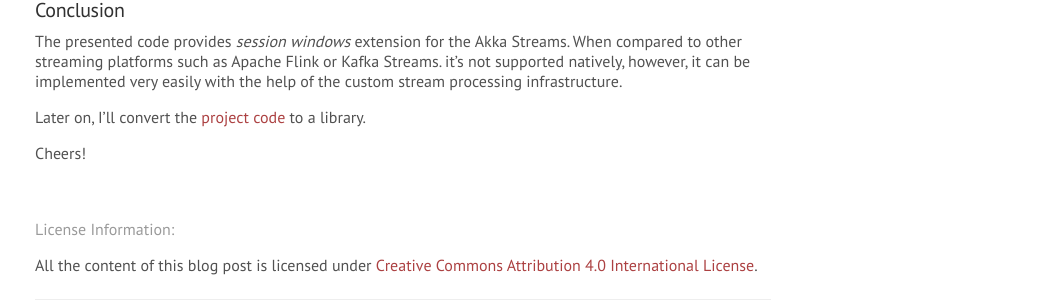
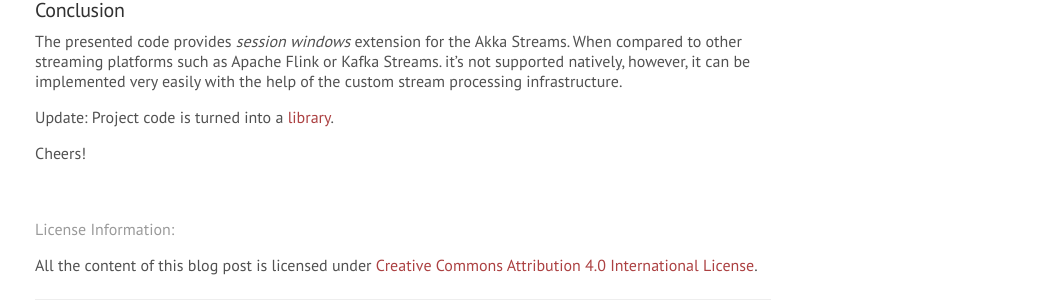
Before and after one commit to efekahraman/efekahraman.github.io, a Jekyll site: the page built from _posts/2019-01-06-session-windows-in-akka-streams.md, in a window 1280 px wide and 900 px high, scrolled down 6169 px. Shown: the part 331-632 px from the top of the window, without its empty margins (237-1280 px from the left). Built offline with Jekyll 4.4.1, drawn with Linux system fonts in a browser that asks for light colours; comment, search, counter and statistics services are not loaded; some of the changed text lies outside the part shown.

Commit message:
Updated post

```diff
--- a/_posts/2019-01-06-session-windows-in-akka-streams.md
+++ b/_posts/2019-01-06-session-windows-in-akka-streams.md
@@ -254,6 +254,6 @@ Pretty self-explanatory!
 
 The presented code provides _session windows_ extension for the Akka Streams. When compared to other streaming platforms such as Apache Flink or Kafka Streams. it's not supported natively, however, it can be implemented very easily with the help of the custom stream processing infrastructure.
 
-Later on, I'll convert the [project code](https://github.com/efekahraman/akka-streams-session-window) to a library.
+Update: Project code is turned into a [library](https://github.com/efekahraman/akka-streams-session-window).
 
 Cheers!
```
Also changed, not shown: other parts of _posts/2019-01-06-session-windows-in-akka-streams.md (+1 -1 lines).
